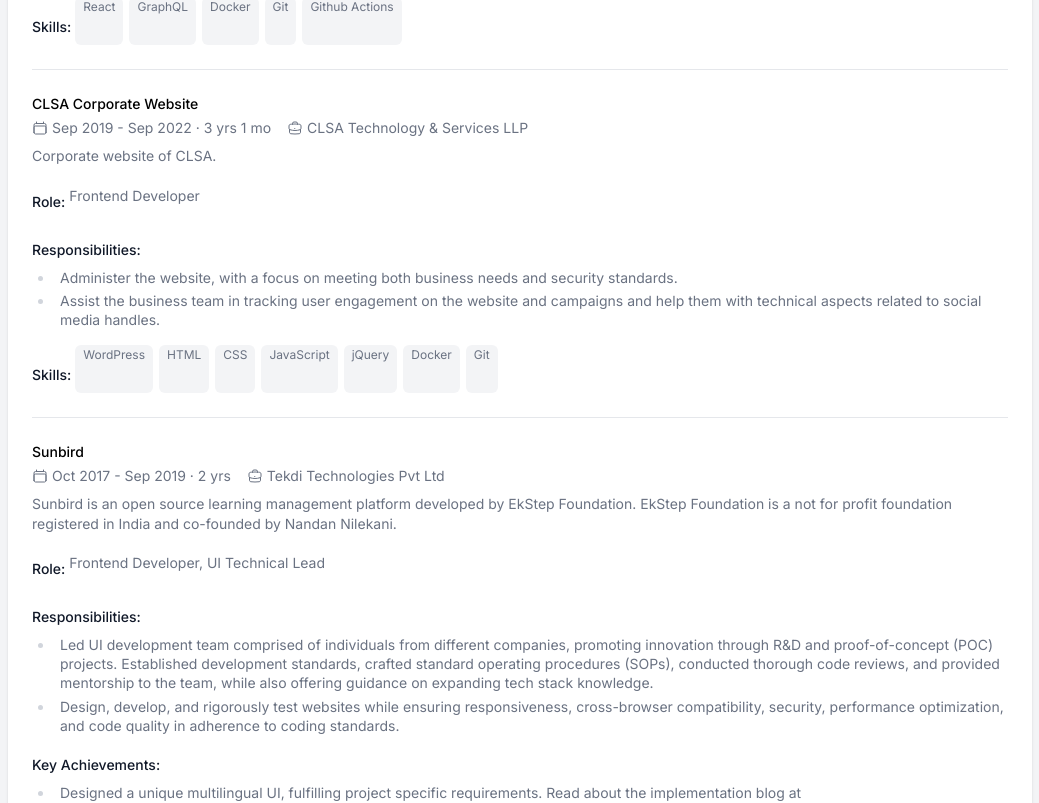
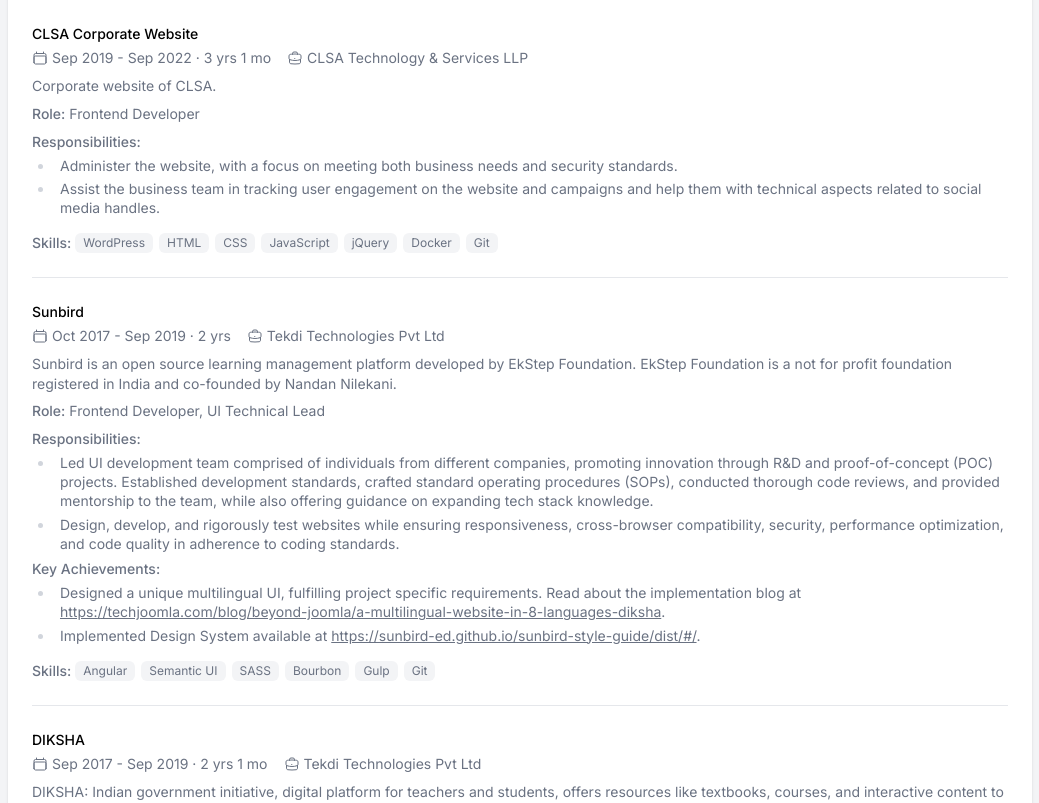
Before and after one commit to lakhanmandloi/website, a Next.js app: page / in a window 1280 px wide. Shown: the part 3495-4298 px from the top of the page, without its empty margins (120-1159 px from the left). Built offline with nearby package versions, Linux system fonts and the light colour scheme.

Commit message:
fix(projects): render Role/Responsibilities/Skills labels as text, not headings
Typography styles added large margins to these labels after the heading level change

```diff
--- a/src/components/Projects.tsx
+++ b/src/components/Projects.tsx
@@ -68,17 +68,17 @@
                     )}
                     {roles && (
                       <div className="project-roles flex items-center">
-                        <h4 className="md:text-md mr-1 text-sm font-medium">
+                        <div className="md:text-md mr-1 text-sm font-medium">
                           Role:
-                        </h4>
+                        </div>
                         <div>{roles}</div>
                       </div>
                     )}
                     {project.responsibilities && showResponsibilities && (
                       <div className="project-responsibilites">
-                        <h4 className="md:text-md text-sm font-medium">
+                        <div className="md:text-md text-sm font-medium">
                           Responsibilities:
-                        </h4>
+                        </div>
                         <div className="prose prose-sm max-w-none leading-snug text-gray-500 print:text-sm print:leading-tight">
                           <MDXRemote source={project.responsibilities} />
                         </div>
@@ -86,9 +86,9 @@
                     )}
                     {project.keyAchievements && showKeyAchievements && (
                       <div className="project-keyAchievements">
-                        <h4 className="md:text-md text-sm font-medium">
+                        <div className="md:text-md text-sm font-medium">
                           Key Achievements:
-                        </h4>
+                        </div>
                         <div className="prose prose-sm prose-a:font-normal prose-a:text-gray-500 max-w-none leading-snug text-gray-500 print:text-sm print:leading-tight">
                           <MDXRemote source={project.keyAchievements} />
                         </div>
@@ -96,9 +96,9 @@
                     )}
                     {project?.skills?.length > 0 && showSkills && (
                       <div className="project-skills mt-2 flex pt-2">
-                        <h4 className="md:text-md mr-1 text-sm font-medium">
+                        <div className="md:text-md mr-1 text-sm font-medium">
                           Skills:
-                        </h4>
+                        </div>
                         <div className="flex flex-wrap gap-1.5">
                           {project?.skills.map((skill) => {
                             return (
```
